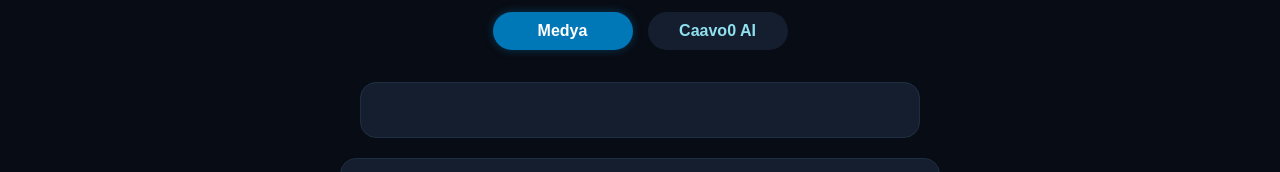
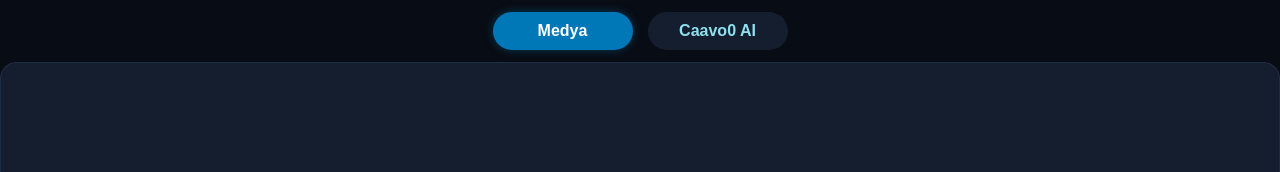
Before and after one commit to caavo0/caavo0, a website: page index.html in a window 1280 px wide. Shown: the top 172 px of the page. Drawn offline with Linux system fonts and the light colour scheme.

Commit message:
Remove inactive tab content from index.html
Removed unnecessary tab content for media section.

```diff
--- a/index.html
+++ b/index.html
@@ -414,8 +414,6 @@
         <button class="tab-btn" id="aiTab" onclick="switchTab(1)">Caavo0 AI</button>
     </div>
 
-    <div id="tab0" class="tab-content active">
-        <div class="links-container">
             <a href="https://www.mediafire.com/file/e7qbdu9jvt6xeco/caavo0.apk/file" download="Caavo0_AI.apk" class="media-card card-apk">
                 <dclassclass="media-icon">
                     <svg viewBox="0 0 24 24" stroke-width="2" stroke-linecap="round" stroke-linejoin="round">
```
